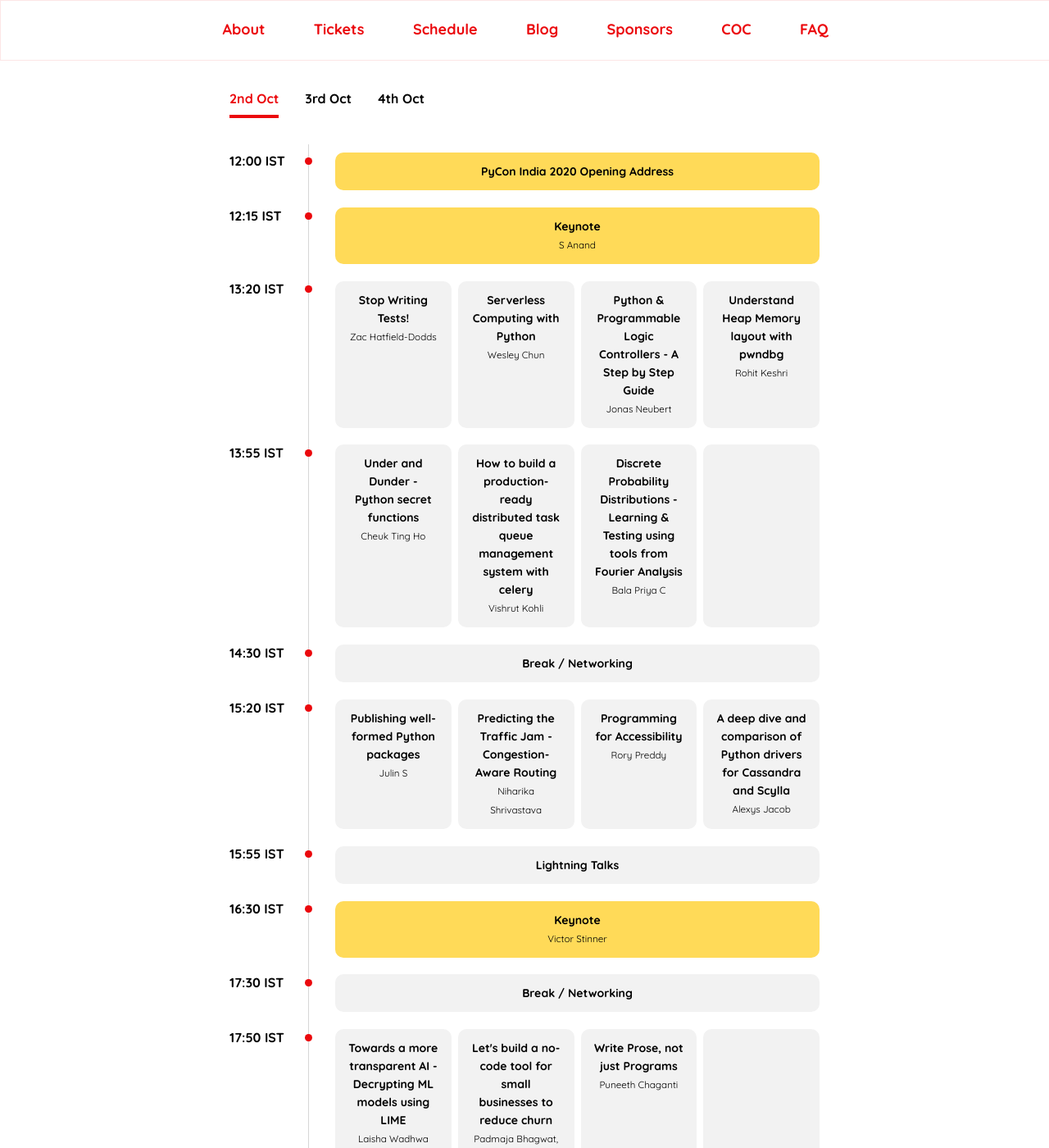
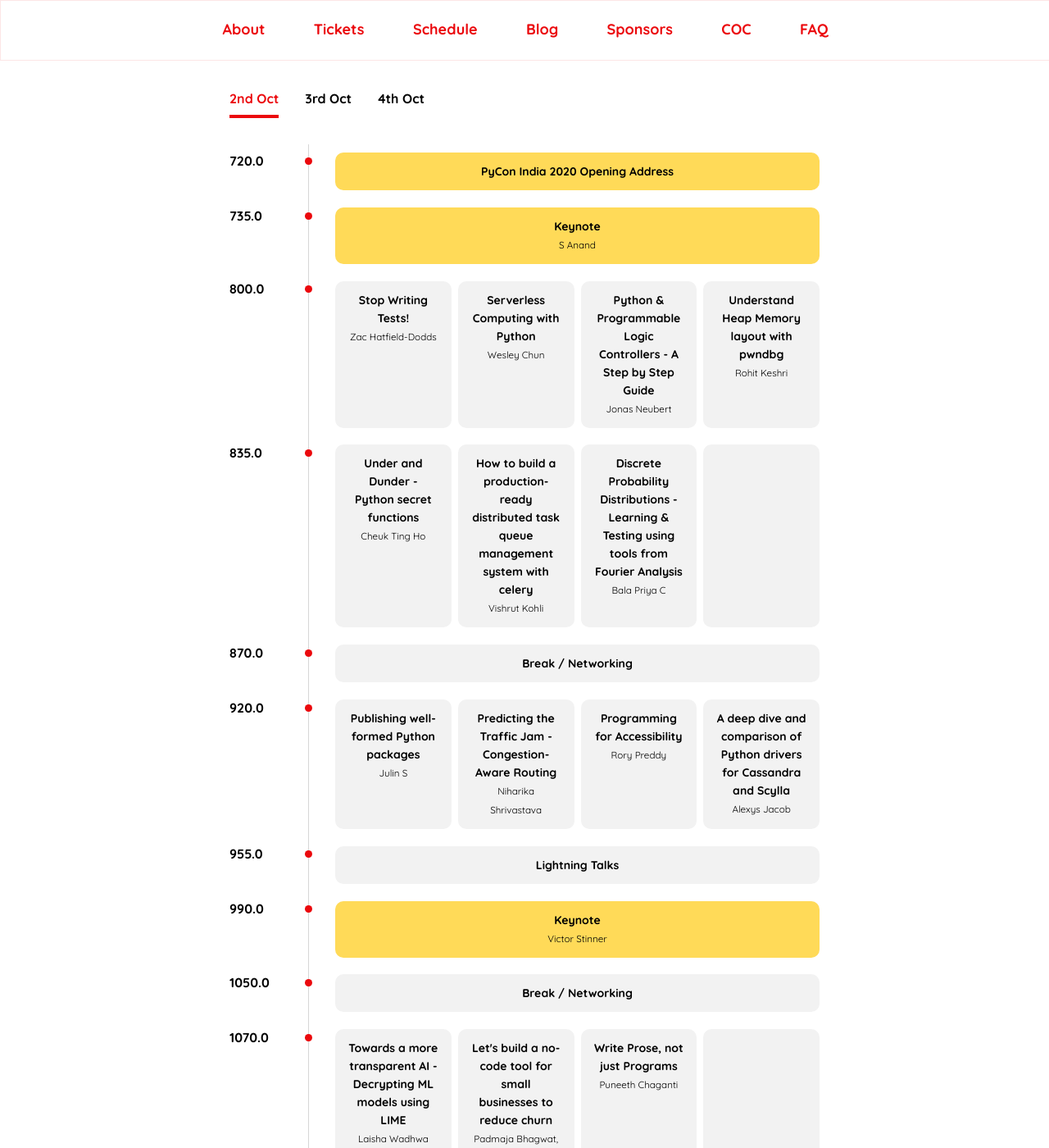
Before and after one commit to pythonindia/inpycon2020, a Jekyll site: the page built from index.md, in a window 1280 px wide and 1400 px high, scrolled down 2291 px. Shown: the whole window at 82% size. Built offline with Jekyll 4.4.1, drawn with Linux system fonts in a browser that asks for light colours; some of the changed text lies outside the part shown.

Commit message:
Drop the timezones from each time label
Signed-off-by: Nabarun Pal <pal.nabarun95@gmail.com>

```diff
--- a/_data/talks.yml
+++ b/_data/talks.yml
@@ -3,376 +3,376 @@
 - title: PyCon India 2020 Opening Address
   track: all
   date: 2nd Oct
-  time: 12:00 IST
+  time: 12:00
   type: special
 
 - title: Keynote
   track: all
   date: 2nd Oct
-  time: 12:15 IST
+  time: 12:15
   type: special
   speaker: S Anand
 
 - title: Stop Writing Tests!
   track: Bengaluru
   date: 2nd Oct
-  time: 13:20 IST
+  time: 13:20
   speaker: Zac Hatfield-Dodds
   hyperlink: https://in.pycon.org/cfp/2020/proposals/stop-writing-tests~aKWGa/
 
 - title: Serverless Computing with Python
   track: Chennai
   date: 2nd Oct
-  time: 13:20 IST
+  time: 13:20
   speaker: Wesley Chun
   hyperlink: https://in.pycon.org/cfp/2020/proposals/serverless-computing-with-python~e5y8K/
 
 - title: Python & Programmable Logic Controllers - A Step by Step Guide
   track: Hyderabad
   date: 2nd Oct
-  time: 13:20 IST
+  time: 13:20
   speaker: Jonas Neubert
   hyperlink: https://in.pycon.org/cfp/2020/proposals/python-programmable-logic-controllers-a-step-by-step-guide~dwp98/
 
 - title: Understand Heap Memory layout with pwndbg
   track: Delhi
   date: 2nd Oct
-  time: 13:20 IST
+  time: 13:20
   speaker: Rohit Keshri
   hyperlink: https://in.pycon.org/cfp/2020/proposals/understand-heap-memory-layout-with-pwndbg~dBzQd/
 
 - title: Under and Dunder - Python secret functions
   track: Bengaluru
   date: 2nd Oct
-  time: 13:55 IST
+  time: 13:55
   speaker: Cheuk Ting Ho
   hyperlink: https://in.pycon.org/cfp/2020/proposals/under-and-dunder-python-secret-functions~dwMra/
 
 - title: How to build a production-ready distributed task queue management system with celery
   track: Chennai
   date: 2nd Oct
-  time: 13:55 IST
+  time: 13:55
   speaker: Vishrut Kohli
   hyperlink: https://in.pycon.org/cfp/2020/proposals/how-to-build-a-production-ready-distributed-task-queue-management-system-with-celery~e5qYe/
 
 - title: Discrete Probability Distributions - Learning & Testing using tools from Fourier Analysis
   track: Hyderabad
   date: 2nd Oct
-  time: 13:55 IST
+  time: 13:55
   speaker: Bala Priya C
   hyperlink: https://in.pycon.org/cfp/2020/proposals/discrete-probability-distributions-learning-testing-using-tools-from-fourier-analysis~aQ3Gd/
 
 - title:
   track: Delhi
   date: 2nd Oct
-  time: 13:55 IST
+  time: 13:55
   speaker:
 
 - title: Break / Networking
   track: all
   date: 2nd Oct
-  time: 14:30 IST
+  time: 14:30
 
 - title: Publishing well-formed Python packages
   track: Bengaluru
   date: 2nd Oct
-  time: 15:20 IST
+  time: 15:20
   speaker: Julin S
   hyperlink: https://in.pycon.org/cfp/2020/proposals/publishing-well-formed-python-packages~egrrd/
 
 - title: Predicting the Traffic Jam - Congestion-Aware Routing
   track: Chennai
   date: 2nd Oct
-  time: 15:20 IST
+  time: 15:20
   speaker: Niharika Shrivastava
   hyperlink: https://in.pycon.org/cfp/2020/proposals/predicting-the-traffic-jam-congestion-aware-routing~dGD5e/
 
 - title: Programming for Accessibility
   track: Hyderabad
   date: 2nd Oct
-  time: 15:20 IST
+  time: 15:20
   speaker: Rory Preddy
   hyperlink: https://in.pycon.org/cfp/2020/proposals/programming-for-accessibility~dGGKd/
 
 - title: A deep dive and comparison of Python drivers for Cassandra and Scylla
   track: Delhi
   date: 2nd Oct
-  time: 15:20 IST
+  time: 15:20
   speaker: Alexys Jacob
   hyperlink: https://in.pycon.org/cfp/2020/proposals/a-deep-dive-and-comparison-of-python-drivers-for-cassandra-and-scylla~azVya/
 
 - title: Lightning Talks
   track: all
   date: 2nd Oct
-  time: 15:55 IST
+  time: 15:55
 
 - title: Keynote
   track: all
   date: 2nd Oct
-  time: 16:30 IST
+  time: 16:30
   type: special
   speaker: Victor Stinner
 
 - title: Break / Networking
   track: all
   date: 2nd Oct
-  time: 17:30 IST
+  time: 17:30
 
 - title: Towards a more transparent AI - Decrypting ML models using LIME
   track: Bengaluru
   date: 2nd Oct
-  time: 17:50 IST
+  time: 17:50
   speaker: Laisha Wadhwa
   hyperlink: https://in.pycon.org/cfp/2020/proposals/towards-a-more-transparent-ai-decrypting-ml-models-using-lime~eV8zb/
 
 - title: Let's build a no-code tool for small businesses to reduce churn
   track: Chennai
   date: 2nd Oct
-  time: 17:50 IST
+  time: 17:50
   speaker: Padmaja Bhagwat, Bargava Subramanian
   hyperlink: https://in.pycon.org/cfp/2020/proposals/lets-build-a-no-code-tool-for-small-businesses-to-reduce-churn~epYYV/
 
 - title: Write Prose, not just Programs
   track: Hyderabad
   date: 2nd Oct
-  time: 17:50 IST
+  time: 17:50
   speaker: Puneeth Chaganti
   hyperlink: https://in.pycon.org/cfp/2020/proposals/write-prose-not-just-programs~dGyJa/
 
 - title:
   track: Delhi
   date: 2nd Oct
-  time: 17:50 IST
+  time: 17:50
   speaker:
   hyperlink:
 
 - title: A thousand Django's within (or Django multi-tenant)
   track: Bengaluru
   date: 2nd Oct
-  time: 18:25 IST
+  time: 18:25
   speaker: Lorenzo Peña
   hyperlink: https://in.pycon.org/cfp/2020/proposals/a-thousand-djangos-within-or-django-multi-tenant~b4g7a/
 
 - title: Taking a peek under the hood - Interpreting black box models
   track: Chennai
   date: 2nd Oct
-  time: 18:25 IST
+  time: 18:25
   speaker: Jennifer Nguyen
   hyperlink: https://in.pycon.org/cfp/2020/proposals/taking-a-peek-under-the-hood-interpreting-black-box-models~b2k4z/
 
 - title: Combining NLP with Structured Data to map Clinical Entities to the relevant Section Headers in a Clinical Document
   track: Hyderabad
   date: 2nd Oct
-  time: 18:25 IST
+  time: 18:25
   speaker: Sagar Dawda
   hyperlink: https://in.pycon.org/cfp/2020/proposals/combining-nlp-with-structured-data-to-map-clinical-entities-to-the-relevant-section-headers-in-a-clinical-document~bkRRN/
 
 - title: ApiVer – a versioning policy for libraries
   track: Delhi
   date: 2nd Oct
-  time: 18:25 IST
+  time: 18:25
   speaker: Paweł Polewicz
   hyperlink: https://in.pycon.org/cfp/2020/proposals/apiver-a-versioning-policy-for-libraries~eXmga/
 
 - title: Keynote
   track: all
   date: 2nd Oct
-  time: 19:00 IST
+  time: 19:00
   type: special
   speaker: Naomi Ceder
 
 - title: PyCon India 2020 Day 1 Closing Address
   track: all
   date: 2nd Oct
-  time: 20:00 IST
+  time: 20:00
   type: special
   speaker:
 
 - title: Networking
   track: all
   date: 2nd Oct
-  time: 20:10 IST
+  time: 20:10
 
 - title: PyCon India 2020 Day 2 Opening Address
   track: all
   date: 3rd Oct
-  time: 12:00 IST
+  time: 12:00
   type: special
 
 - title: Keynote
   track: all
   date: 3rd Oct
-  time: 12:15 IST
+  time: 12:15
   type: special
   speaker: Alolita Sharma
 
 - title: Revolutionize the Web with Python - Brython
   track: Bengaluru
   date: 3rd Oct
-  time: 13:20 IST
+  time: 13:20
   speaker: Antriksh Verma
   hyperlink: https://in.pycon.org/cfp/2020/proposals/revolutionize-the-web-with-python-brython~elYYg/
 
 - title: How I built a Ray Tracer in Pure Python
   track: Chennai
   date: 3rd Oct
-  time: 13:20 IST
+  time: 13:20
   speaker: Arun Ravindran
   hyperlink: https://in.pycon.org/cfp/2020/proposals/how-i-built-a-ray-tracer-in-pure-python~e045e/
 
 - title: How to make continuous integration work with machine learning
   track: Hyderabad
   date: 3rd Oct
-  time: 13:20 IST
+  time: 13:20
   speaker: Elle O'Brien
   hyperlink: https://in.pycon.org/cfp/2020/proposals/how-to-make-continuous-integration-work-with-machine-learning~avK5b/
 
 - title: Pythonic Interfaces - The secret to building maintainable, quality code!
   track: Delhi
   date: 3rd Oct
-  time: 13:20 IST
+  time: 13:20
   speaker: Praveen Shirali
   hyperlink: https://in.pycon.org/cfp/2020/proposals/pythonic-interfaces-the-secret-to-building-maintainable-quality-code~bYjYd/
 
 - title: So, You Want to Build an Anti-Virus Engine?
   track: Bengaluru
   date: 3rd Oct
-  time: 13:55 IST
+  time: 13:55
   speaker: JunWei Song
   hyperlink: https://in.pycon.org/cfp/2020/proposals/so-you-want-to-build-an-anti-virus-engine~bDM6d/
 
 - title: Time Series Forecasting on CoronaVirus Dataset
   track: Chennai
   date: 3rd Oct
-  time: 13:55 IST
+  time: 13:55
   speaker: Sonam pankaj
   hyperlink: https://in.pycon.org/cfp/2020/proposals/time-series-forecasting-on-coronavirus-dataset~b2jAb/
 
 - title: Python Emergency Remote Teaching
   track: Hyderabad
   date: 3rd Oct
-  time: 13:55 IST
+  time: 13:55
   speaker: Fernando Masanori Ashikaga
   hyperlink: https://in.pycon.org/cfp/2020/proposals/python-emergency-remote-teaching~aOOEa/
 
 - title:
   track: Delhi
   date: 3rd Oct
-  time: 13:55 IST
+  time: 13:55
   speaker:
   hyperlink:
 
 - title: Break / Networking
   track: all
   date: 3rd Oct
-  time: 14:30 IST
+  time: 14:30
 
 - title: Build plugins using Pluggy
   track: Bengaluru
   date: 3rd Oct
-  time: 15:20 IST
+  time: 15:20
   speaker: Kracekumar Ramaraju
   hyperlink: https://in.pycon.org/cfp/2020/proposals/build-plugins-using-pluggy~eZ3ga/
 
 - title: Building an Home Automation system using PyQT, MQTT and Arduino
   track: Chennai
   date: 3rd Oct
-  time: 15:20 IST
+  time: 15:20
   speaker: Harsh Mittal
   hyperlink: https://in.pycon.org/cfp/2020/proposals/building-an-home-automation-system-using-pyqt-mqtt-and-arduino~bqw7e/
 
 - title: Developing a Single-Sign-On Service using Django
   track: Hyderabad
   date: 3rd Oct
-  time: 15:20 IST
+  time: 15:20
   speaker: Vibhu Agarwal
   hyperlink: https://in.pycon.org/cfp/2020/proposals/developing-a-single-sign-on-service-using-django~b26Mb/
 
 - title: Static Typing in Python
   track: Delhi
   date: 3rd Oct
-  time: 15:20 IST
+  time: 15:20
   speaker: Sanchit Balchandani
   hyperlink: https://in.pycon.org/cfp/2020/proposals/static-typing-in-python~axpPa/
 
 - title: Lightning Talks
   track: all
   date: 3rd Oct
-  time: 15:55 IST
+  time: 15:55
 
 - title: Keynote
   track: all
   date: 3rd Oct
-  time: 16:30 IST
+  time: 16:30
   type: special
   speaker: James Powell
 
 - title: Python and cffi - Visualizing Network Traces
   track: Bengaluru
   date: 3rd Oct
-  time: 17:50 IST
+  time: 17:50
   speaker: Abhijit Gadgil
   hyperlink: https://in.pycon.org/cfp/2020/proposals/python-and-cffi-visualizing-network-traces~aAy9a/
 
 - title: Resource Utilization as a Metric for Machine Learning
   track: Chennai
   date: 3rd Oct
-  time: 17:50 IST
+  time: 17:50
   speaker: Akshay Bahadur
   hyperlink: https://in.pycon.org/cfp/2020/proposals/resource-utilization-as-a-metric-for-machine-learning~aKP8b/
 
 - title: Logging the right way!
   track: Hyderabad
   date: 3rd Oct
-  time: 17:50 IST
+  time: 17:50
   speaker: Devi A S L
   hyperlink: https://in.pycon.org/cfp/2020/proposals/logging-the-right-way~dPN11/
 
 - title:
   track: Delhi
   date: 3rd Oct
-  time: 17:50 IST
+  time: 17:50
   speaker:
 
 - title: Narrative-focused video games development with Ren'Py, an open source engine
   track: Bengaluru
   date: 3rd Oct
-  time: 18:25 IST
+  time: 18:25
   speaker: Susan Shu Chang
   hyperlink: https://in.pycon.org/cfp/2020/proposals/narrative-focused-video-games-development-with-renpy-an-open-source-engine~az0qd/
 
 - title: Awesome Commandline Tools
   track: Chennai
   date: 3rd Oct
-  time: 18:25 IST
+  time: 18:25
   speaker: Amjith Ramanujam
   hyperlink: https://in.pycon.org/cfp/2020/proposals/awesome-commandline-tools~eZlQb/
 
 - title: How Decorators Function
   track: Hyderabad
   date: 3rd Oct
-  time: 18:25 IST
+  time: 18:25
   speaker: Andrew Knight
   hyperlink: https://in.pycon.org/cfp/2020/proposals/how-decorators-function~bYEp2/
 
 - title: Reproducible Scalable Workflows with Nix, Papermill and Renku
   track: Delhi
   date: 3rd Oct
-  time: 18:25 IST
+  time: 18:25
   speaker: Rohit Goswami
   hyperlink: https://in.pycon.org/cfp/2020/proposals/reproducible-scalable-workflows-with-nix-papermill-and-renku~dNkxD/
 
 - title: Keynote
   track: all
   date: 3rd Oct
-  time: 19:00 IST
+  time: 19:00
   type: special
   speaker:
 
 - title: PyCon India 2020 Closing Address
   track: all
   date: 3rd Oct
-  time: 20:00 IST
+  time: 20:00
   type: special
 
 # Schedule for 4th Oct
@@ -380,60 +380,60 @@
 - title: Getting Started with Python
   track: 1
   date: 4th Oct
-  time: 11:30 IST
+  time: 11:30
   speaker: Evan Smith
   hyperlink: https://in.pycon.org/cfp/2020/proposals/getting-started-with-python~b4x8V/
 
 - title: Python for Computational Social Science with Text, Networks and clever data games
   track: 2
   date: 4th Oct
-  time: 11:30 IST
+  time: 11:30
   speaker: Bhargav Srinivasa
   hyperlink: https://in.pycon.org/cfp/2020/proposals/python-for-computational-social-science-with-text-networks-and-clever-data-games~dyPPE/
 
 - title:
   track: 3
   date: 4th Oct
-  time: 11:30 IST
+  time: 11:30
   speaker:
   hyperlink:
 
 - title:
   track: 4
   date: 4th Oct
-  time: 11:30 IST
+  time: 11:30
   speaker:
   hyperlink:
 
 - title: Break / Networking
   track: all
   date: 3rd Oct
-  time: 14:00 IST
+  time: 14:00
 
 - title: "Python on Kubernetes: A primer"
   track: 1
   date: 4th Oct
-  time: 15:00 IST
+  time: 15:00
   speaker: Nabarun Pal
   hyperlink: https://in.pycon.org/cfp/2020/proposals/python-on-kubernetes-a-primer~aOY7Y/
 
 - title: Animating Data in PowerPoint
   track: 2
   date: 4th Oct
-  time: 15:00 IST
+  time: 15:00
   speaker: Anand S
   hyperlink: https://in.pycon.org/cfp/2020/proposals/animating-data-in-powerpoint~dyR6e/
 
 - title: Concurrency Patterns with Python
   track: 3
   date: 4th Oct
-  time: 15:00 IST
+  time: 15:00
   speaker: Anmol Jindal
   hyperlink: https://in.pycon.org/cfp/2020/proposals/concurrency-patterns-with-python~e9r8B/
 
 - title:
   track: 4
   date: 4th Oct
-  time: 15:00 IST
+  time: 15:00
   speaker:
   hyperlink:
```
